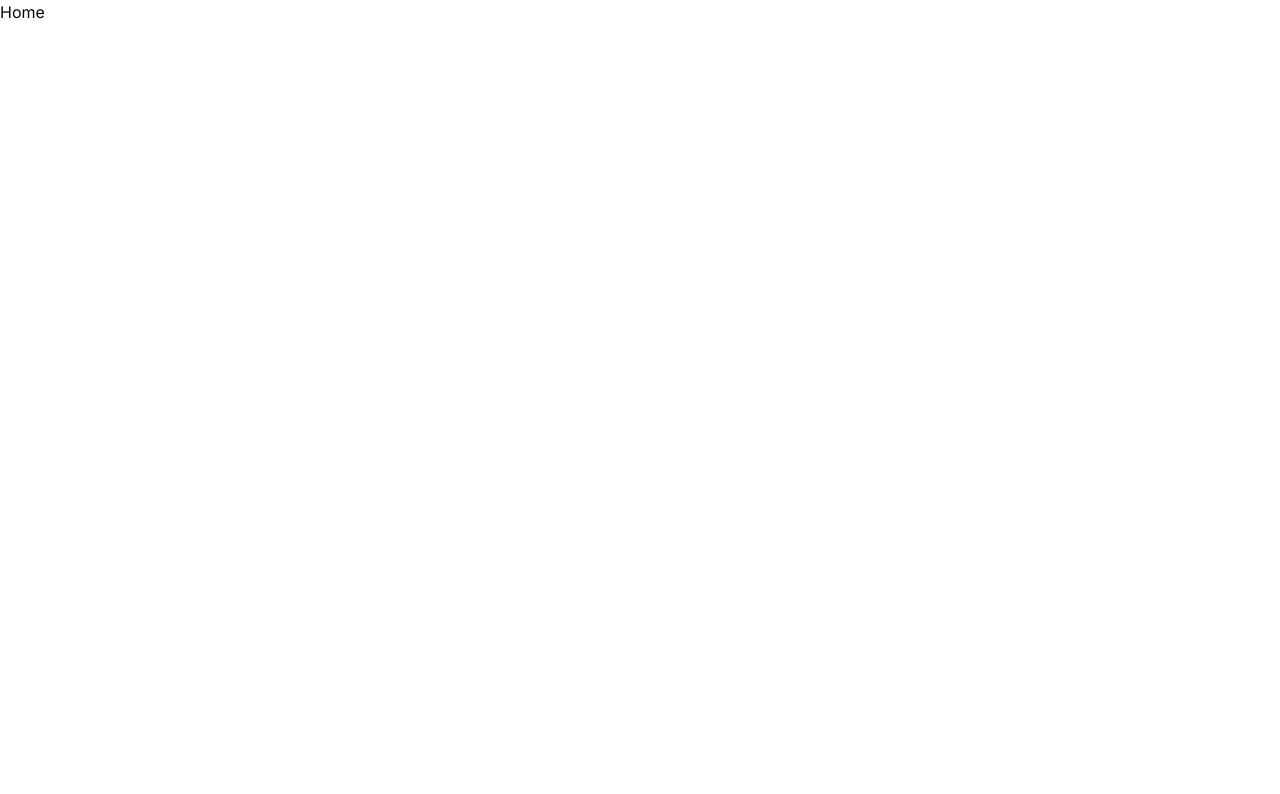
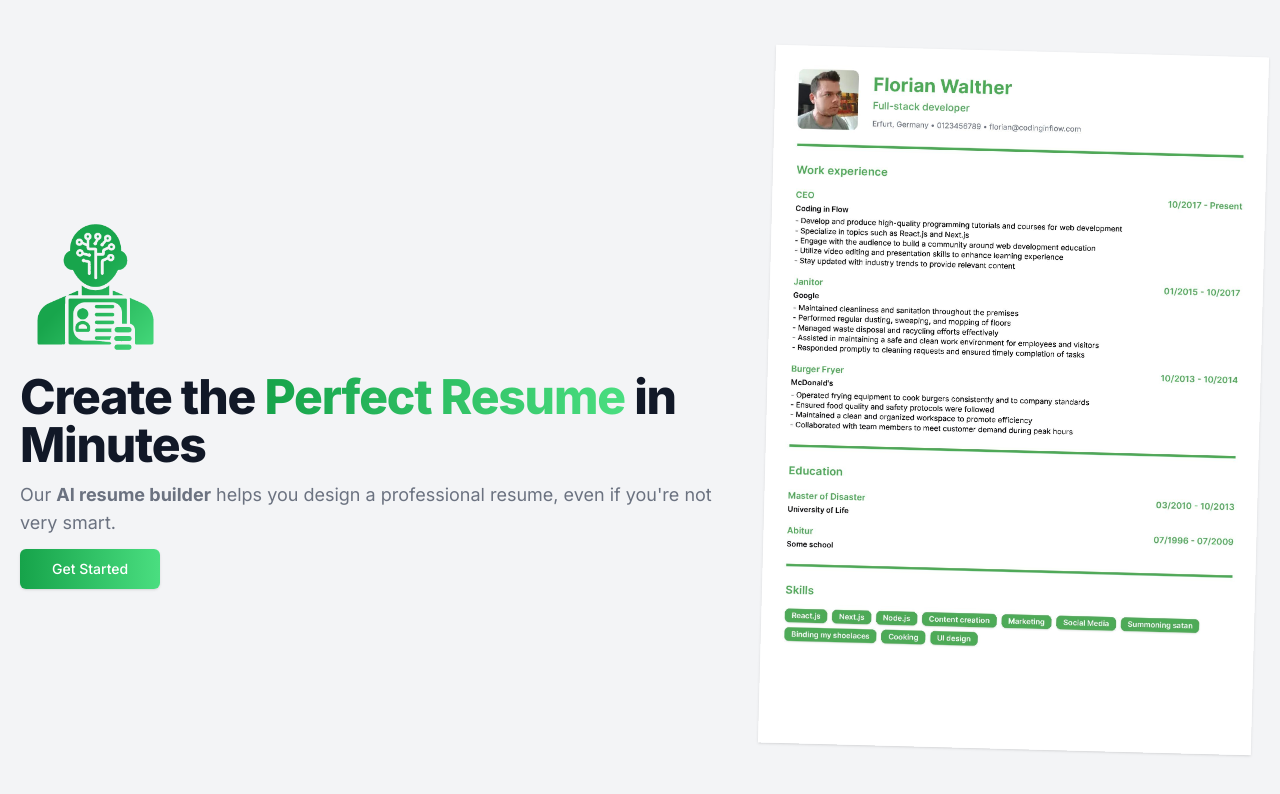
Before and after one commit to Allengl/x-resume-builder, a Next.js app: page / in a window 1280 px wide. Shown: the top 794 px of the page. Built offline with nearby package versions, Linux system fonts and the light colour scheme.

Commit message:
add Home page

```diff
--- a/src/app/page.tsx
+++ b/src/app/page.tsx
@@ -1,3 +1,44 @@
+import Image from "next/image";
+import logo from "@/assets/logo.png";
+import { Button } from "@/components/ui/button";
+import Link from "next/link";
+import resumePreview from "@/assets/resume-preview.jpg";
+
 export default function Home() {
-  return <main>Home</main>;
+  return (
+    <main className="flex min-h-screen flex-col items-center justify-center gap-6 bg-gray-100 px-5 py-12 text-center text-gray-900 md:flex-row md:text-start lg:gap-12">
+      <div className="max-w-props space-y-3">
+        <Image
+          src={logo}
+          alt="Logo"
+          width={150}
+          height={150}
+          className="max-auto md:ms-0"
+        />
+        <h1 className="scroll-m-20 text-4xl font-extrabold tracking-tight lg:text-5xl">
+          Create the{" "}
+          <span className="bg-gradient-to-r from-green-600 to-green-400 bg-clip-text text-transparent">
+            Perfect Resume
+          </span>{" "}
+          in Minutes
+        </h1>
+        <p className="text-lg text-gray-500">
+          Our <span className="font-bold">AI resume builder</span> helps you
+          design a professional resume, even if you&apos;re not very smart.
+        </p>
+        <Button asChild size="lg" variant="premium">
+          <Link href="/resumes">Get Started</Link>
+        </Button>
+      </div>
+      <div>
+        <Image
+          src={resumePreview}
+          alt="Resume Preview"
+          width={600}
+          height={600}
+          className="shadow lg:rotate-[1.5deg]"
+        />
+      </div>
+    </main>
+  );
 }
--- a/src/components/ui/button.tsx
+++ b/src/components/ui/button.tsx
@@ -1,8 +1,8 @@
-import * as React from "react"
-import { Slot } from "@radix-ui/react-slot"
-import { cva, type VariantProps } from "class-variance-authority"
+import * as React from "react";
+import { Slot } from "@radix-ui/react-slot";
+import { cva, type VariantProps } from "class-variance-authority";
 
-import { cn } from "@/lib/utils"
+import { cn } from "@/lib/utils";
 
 const buttonVariants = cva(
   "inline-flex items-center justify-center gap-2 whitespace-nowrap rounded-md text-sm font-medium transition-colors focus-visible:outline-none focus-visible:ring-1 focus-visible:ring-ring disabled:pointer-events-none disabled:opacity-50 [&_svg]:pointer-events-none [&_svg]:size-4 [&_svg]:shrink-0",
@@ -19,6 +19,8 @@ const buttonVariants = cva(
           "bg-secondary text-secondary-foreground shadow-sm hover:bg-secondary/80",
         ghost: "hover:bg-accent hover:text-accent-foreground",
         link: "text-primary underline-offset-4 hover:underline",
+        premium:
+          "bg-gradient-to-r from-green-600 to-green-400 text-white shadow hover:from-green-600/90 hover:to-green-400/90",
       },
       size: {
         default: "h-9 px-4 py-2",
@@ -31,27 +33,27 @@ const buttonVariants = cva(
       variant: "default",
       size: "default",
     },
-  }
-)
+  },
+);
 
 export interface ButtonProps
   extends React.ButtonHTMLAttributes<HTMLButtonElement>,
     VariantProps<typeof buttonVariants> {
-  asChild?: boolean
+  asChild?: boolean;
 }
 
 const Button = React.forwardRef<HTMLButtonElement, ButtonProps>(
   ({ className, variant, size, asChild = false, ...props }, ref) => {
-    const Comp = asChild ? Slot : "button"
+    const Comp = asChild ? Slot : "button";
     return (
       <Comp
         className={cn(buttonVariants({ variant, size, className }))}
         ref={ref}
         {...props}
       />
-    )
-  }
-)
-Button.displayName = "Button"
+    );
+  },
+);
+Button.displayName = "Button";
 
-export { Button, buttonVariants }
+export { Button, buttonVariants };
```
